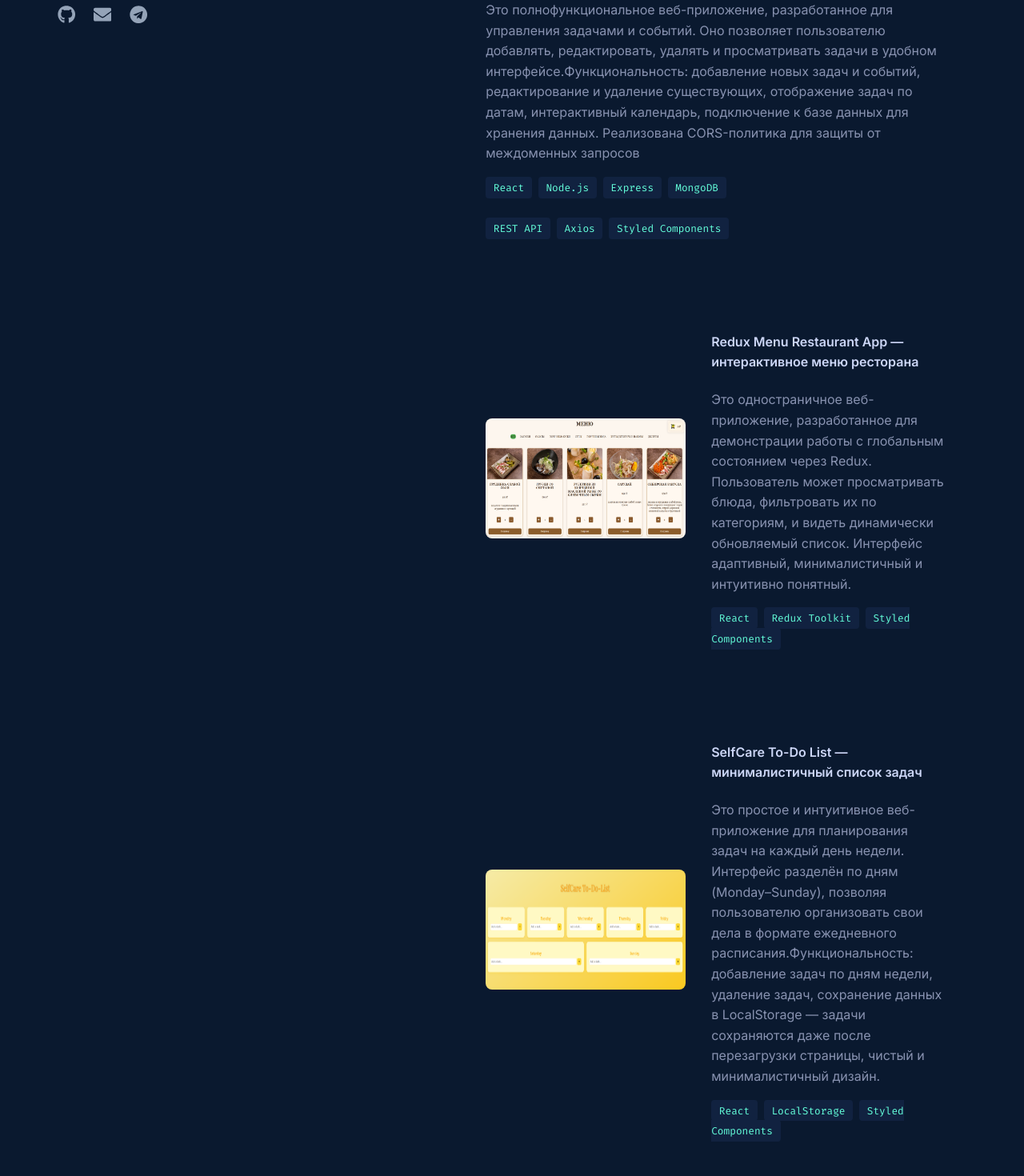
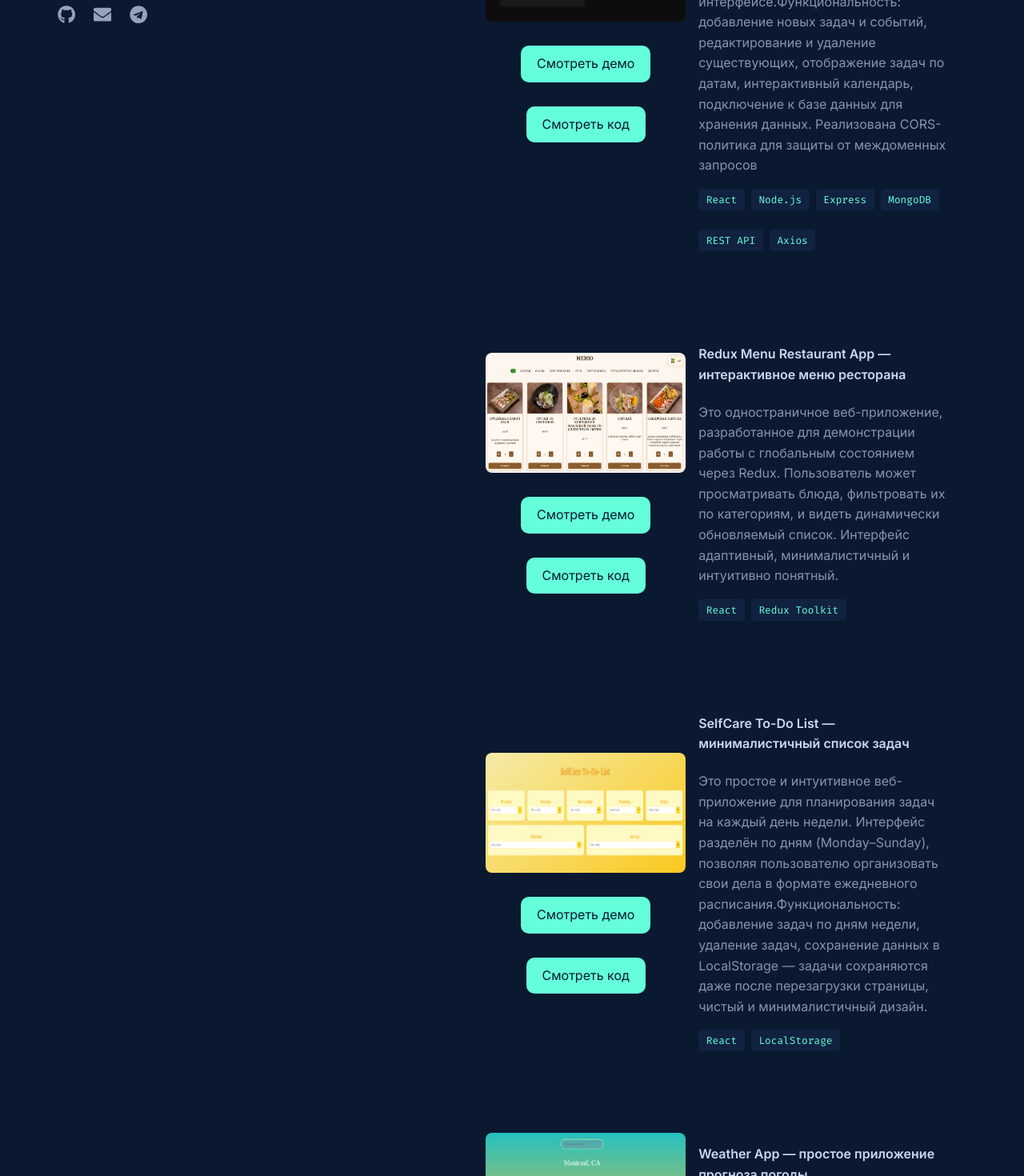
Before and after one commit to irisha98/MyPortfolio, a React (Create React App) app: page / in a window 1280 px wide. Shown: the part 560-2030 px from the top of the page at 80% size. Built offline with nearby package versions, Linux system fonts and the light colour scheme.

Commit message:
Добавлены кнопки (смотреть демо и код)

```diff
--- a/src/App.css
+++ b/src/App.css
@@ -32,7 +32,7 @@ p{
   max-width: 1200px;
   margin: 0 auto;
   padding: 4rem 2rem;
-  gap: 4rem;
+
 
   box-sizing: border-box;
   overflow: hidden;
@@ -70,10 +70,10 @@ a:hover, button:hover, .clickable:hover {
 /* ----------РАЗДЕЛ С ПРОЕКТАМИ---------- */
 
 .project-content {
+
   display: flex;
-  flex-direction: row;
   flex-wrap: wrap;
-  gap: 2rem;
+  gap: 1rem;
   align-items: center;
   margin-bottom: 3rem;
   padding: 1.5rem;
@@ -93,7 +93,33 @@ a {
 
 .project-image-wrapper {
   flex: 1;
+  display: flex;
+  flex-direction: column;
+
 }
+.twoBtn{
+  display: flex;
+  flex-direction: column;
+  align-items: center;
+  gap: 30px;
+  margin-top: 30px;
+}
+.btn{
+  background-color: #64ffda;
+  color: #0a192f;
+  padding: 10px 20px;
+  border: none;
+  border-radius: 10px;
+  font-weight: 400;
+  cursor: pointer;
+  transition:transform 0.3s ease;
+}
+.btn:hover {
+  background-color: #52e0c4;
+  color: #0a192f; /* сохраняем читаемость */
+  transform: scale(1.05);
+}
+
 
 .project-image {
   border-radius: 8px;
--- a/src/Projects.js
+++ b/src/Projects.js
@@ -6,6 +6,10 @@ function Projects() {
           <div className="project-content">
               <div className="project-image-wrapper">
                  <img src="/image.png" alt="Screenshot of Spotify Connected App" className="project-image" width="250px" height="150px"/>
+                 <div className="twoBtn">
+                      <a href="https://planner-react-backend-frontend.netlify.app" className="btn" target="_blank">Смотреть демо</a>
+                      <a href="https://github.com/irisha98/toDoList-react-node-frontend.git" className="btn" target="_blank">Смотреть код</a>
+                 </div>
               </div>
               <div className="project-text">
                  <h4>Life Planner — веб-приложение для планирования задач</h4>
@@ -19,7 +23,6 @@ function Projects() {
                     <br></br>
                     <span>REST API</span>
                     <span>Axios</span>
-                    <span>Styled Components</span>
                  </div>
               </div>
           </div>
@@ -30,6 +33,10 @@ function Projects() {
           <div className="project-content">
               <div className="project-image-wrapper">
                  <img src="/image2.png" alt="Screenshot of Spotify Connected App" className="project-image" width="250px" height="150px"/>
+                 <div className="twoBtn">
+                      <a href="https://redux-menu-restaurant-app.netlify.app" className="btn" target="_blank">Смотреть демо</a>
+                      <a href="https://github.com/irisha98/redux-menu-restaurant-app.git" className="btn" target="_blank">Смотреть код</a>
+                 </div>
               </div>
               <div className="project-text">
                  <h4>Redux Menu Restaurant App — интерактивное меню ресторана</h4>
@@ -37,7 +44,6 @@ function Projects() {
                  <div className="tags">
                     <span>React</span>
                     <span>Redux Toolkit</span>
-                    <span>Styled Components</span>
                  </div>
               </div>
           </div>
@@ -48,6 +54,10 @@ function Projects() {
           <div className="project-content">
               <div className="project-image-wrapper">
                  <img src="/image3.png" alt="Screenshot of Spotify Connected App" className="project-image" width="250px" height="150px"/>
+                 <div className="twoBtn">
+                      <a href="https://to-do-listyellow.netlify.app" className="btn" target="_blank">Смотреть демо</a>
+                      <a href="https://github.com/irisha98/to-do-list-yellow.git" className="btn" target="_blank">Смотреть код</a>
+                 </div>
               </div>
               <div className="project-text">
                  <h4>SelfCare To-Do List — минималистичный список задач</h4>
@@ -55,7 +65,6 @@ function Projects() {
                  <div className="tags">
                     <span>React</span>
                     <span>LocalStorage</span>
-                    <span>Styled Components</span>
                  </div>
               </div>
           </div>
@@ -66,6 +75,10 @@ function Projects() {
           <div className="project-content">
               <div className="project-image-wrapper">
                  <img src="/image4.png" alt="Screenshot of Spotify Connected App" className="project-image" width="250px" height="150px"/>
+                 <div className="twoBtn">
+                      <a href="https://shimmering-hamster-bfaf59.netlify.app" className="btn" target="_blank">Смотреть демо</a>
+                      <a href="https://github.com/irisha98/vanilla-js-weatherAPI.git" className="btn" target="_blank">Смотреть код</a>
+                 </div>
               </div>
               <div className="project-text">
                  <h4>Weather App — простое приложение прогноза погоды</h4>
@@ -84,6 +97,10 @@ function Projects() {
           <div className="project-content">
               <div className="project-image-wrapper">
                  <img src="/image5.png" alt="Screenshot of Spotify Connected Ap" className="project-image" width="250px" height="150px"/>
+                  <div className="twoBtn">
+                      <a href="https://polite-stardust-0a3269.netlify.app" className="btn" target="_blank">Смотреть демо</a>
+                      <a href="https://github.com/irisha98/vanilla-js-split-bill.git" className="btn" target="_blank">Смотреть код</a>
+                 </div>
               </div>
               <div className="project-text">
                  <h4>Split the Bill App — калькулятор разделения счёта</h4>
@@ -101,6 +118,10 @@ function Projects() {
           <div className="project-content">
               <div className="project-image-wrapper">
                  <img src="/image6.png" alt="Screenshot of Spotify Connected Ap" className="project-image" width="250px" height="150px"/>
+                 <div className="twoBtn">
+                      <a href="https://game-vanilla-js.netlify.app" className="btn" target="_blank">Смотреть демо</a>
+                      <a href="https://github.com/irisha98/game.git" className="btn" target="_blank">Смотреть код</a>
+                 </div>
               </div>
               <div className="project-text">
                  <h4>Guess the Number Game — игра на угадывание числа</h4>
@@ -117,6 +138,10 @@ function Projects() {
           <div className="project-content">
               <div className="project-image-wrapper">
                  <img src="/image7.png" alt="Screenshot of Spotify Connected Ap" className="project-image" width="250px" height="150px"/>
+                 <div className="twoBtn">
+                      <a href="https://count-down-vanilla-js.netlify.app" className="btn" target="_blank">Смотреть демо</a>
+                      <a href="https://github.com/irisha98/santa-countDown-vanilla-js.git" className="btn" target="_blank">Смотреть код</a>
+                 </div>
               </div>
               <div className="project-text">
                  <h4>New Year Countdown App — обратный отсчёт до праздника</h4>
@@ -133,6 +158,10 @@ function Projects() {
           <div className="project-content">
               <div className="project-image-wrapper">
                  <img src="/image8.png" alt="Screenshot of Spotify Connected Ap" className="project-image" width="250px" height="150px"/>
+                 <div className="twoBtn">
+                      <a href="https://lowyers-html.netlify.app" className="btn" target="_blank">Смотреть демо</a>
+                      <a href="https://github.com/irisha98/lowyers-html.git" className="btn" target="_blank">Смотреть код</a>
+                 </div>
               </div>
               <div className="project-text">
                  <h4>Specter Law Landing Page — лендинг юридической фирмы</h4>
```
